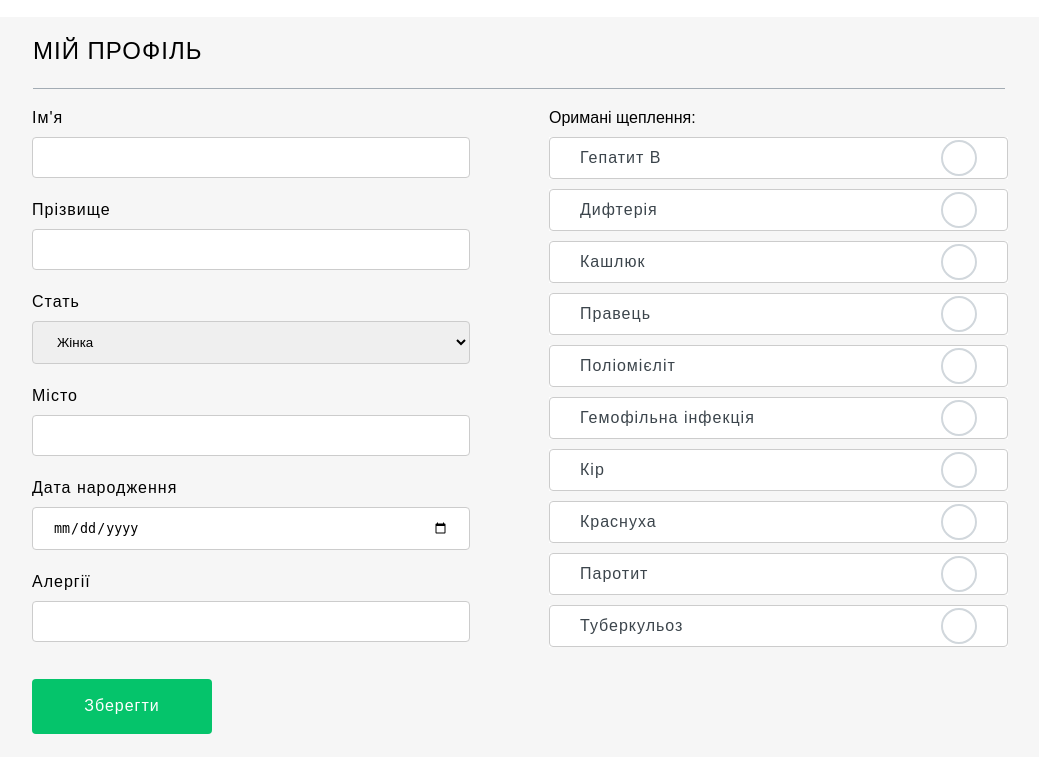
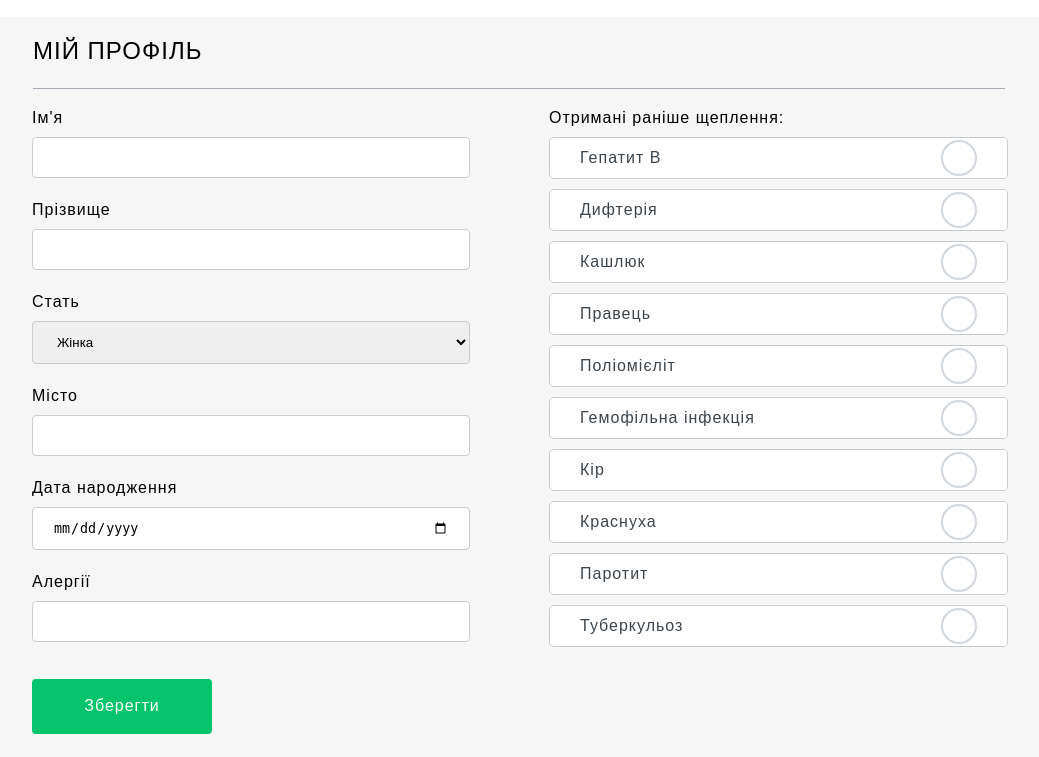
Before and after one commit to lazyTurtle21/Vakcina, a Python web app: template templates/public/static/profile.html in a window 1280 px wide; the page is wider, and only the part inside the window is pictured. Shown: the part 133-890 px from the top of that part, without its empty margins (201-1240 px from the left). Run offline with Jinja, Linux system fonts and the light colour scheme; the template is opened without the code that fills it, so the values that code supplies are empty; style sheets or scripts are compiled from the project's sources.

Commit message:
Add minor style changes

```diff
--- a/templates/public/static/profile.html
+++ b/templates/public/static/profile.html
@@ -88,7 +88,7 @@
                 </form>
             </section>
             <section class="Profile__column2">
-                <p>Оримані щеплення:</p>
+                <p>Отримані раніше щеплення:</p>
                 <form>
                     <div class="inputGroup">
                         <input type="checkbox" id="v1" name="v1" value="Гепатит B">
--- a/templates/public/style/common-blocks/Header.css
+++ b/templates/public/style/common-blocks/Header.css
@@ -3,6 +3,7 @@
   height: 100px;
   background: #FFFFFF;
   box-shadow: 0 4px 15px rgba(48, 47, 47, 0.13);
+  z-index: 10;
 }
 .Header__content {
   width: 1440px;
--- a/templates/public/style/profile-blocks/Profile.css
+++ b/templates/public/style/profile-blocks/Profile.css
@@ -22,6 +22,9 @@
   text-transform: uppercase;
   letter-spacing: 1px;
   font-weight: normal;
+}
+p {
+  letter-spacing: 1px;
 }
 .inputGroup {
   background-color: #fff;
--- a/templates/public/style/profile-blocks/Profile.less
+++ b/templates/public/style/profile-blocks/Profile.less
@@ -30,6 +30,9 @@
 
 }
 
+p{
+  letter-spacing: 1px;
+}
 .inputGroup {
   background-color: #fff;
   display: block;
```
Also changed, not shown: 2 other files.
